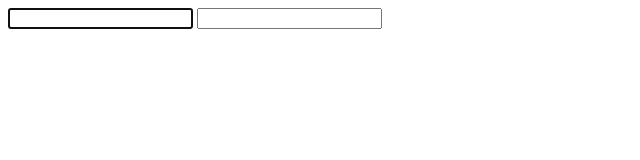
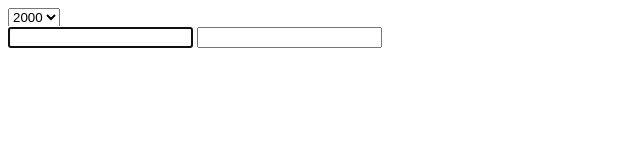
Before and after one commit to woecifaun/keyboarder, a plain HTML site: page index.html in a window 1280 px wide. Shown: the whole page, without its empty margins (0-640 px from the left). Drawn offline with Linux system fonts and the light colour scheme.

Commit message:
speed setting & score reset

```diff
--- a/index.html
+++ b/index.html
@@ -5,6 +5,20 @@
     <title>keyboarder</title>
 </head>
     <body>
+        <div>
+            <select id="speedSetting" onchange="setSpeed();">
+                <option value="2000">2000</option>
+                <option value="1800">1800</option>
+                <option value="1600">1600</option>
+                <option value="1400">1400</option>
+                <option value="1200">1200</option>
+                <option value="1000">1000</option>
+                <option value="800">800</option>
+                <option value="600">600</option>
+                <option value="400">400</option>
+                <option value="200">200</option>
+            </select>
+        </div>
         <input type="text" id="in" autofocus onkeyup="init()" />
         <input type="text" id="board"/>
         <script src="keyboarder.js"></script>
--- a/keyboarder.js
+++ b/keyboarder.js
@@ -1,11 +1,19 @@
 var inField = document.getElementById('in');
 var board = document.getElementById('board');
+var speedSetting = document.getElementById('speedSetting');
 var wordLength = 1;
 var input;
 var currentValue;
 var loopOn;
 var speed = 2000;
 var score = 0;
+
+/* User settings */
+function setSpeed() {
+    speed = speedSetting.options[speedSetting.selectedIndex].value;
+}
+
+/* game loop */
 
 function compare()
 {
@@ -38,6 +46,7 @@ function step()
     if (currentValue.length >= 10) {
         clearInterval(loopOn);
         alert('Your score : '+score);
+        score = 0;
         inField.onkeyup = init;
     };
 }
```
